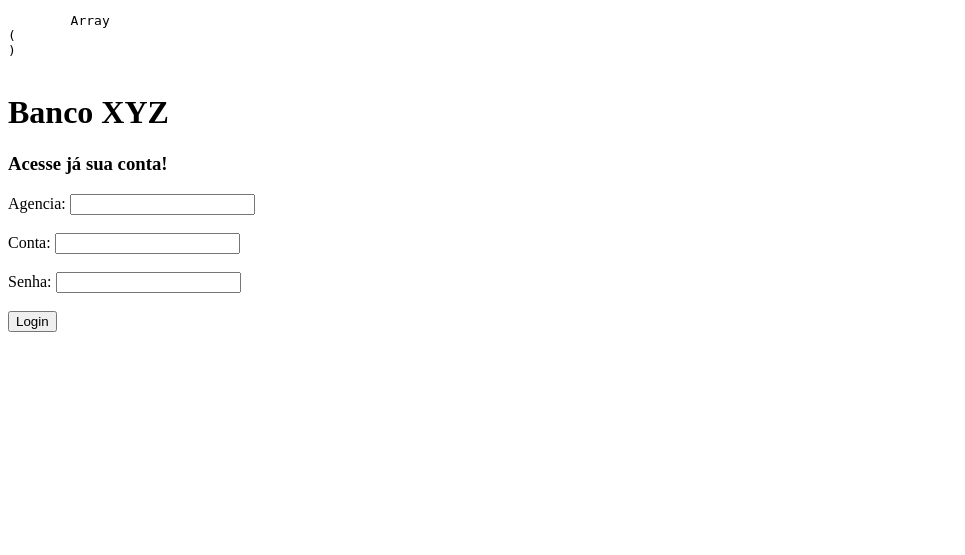
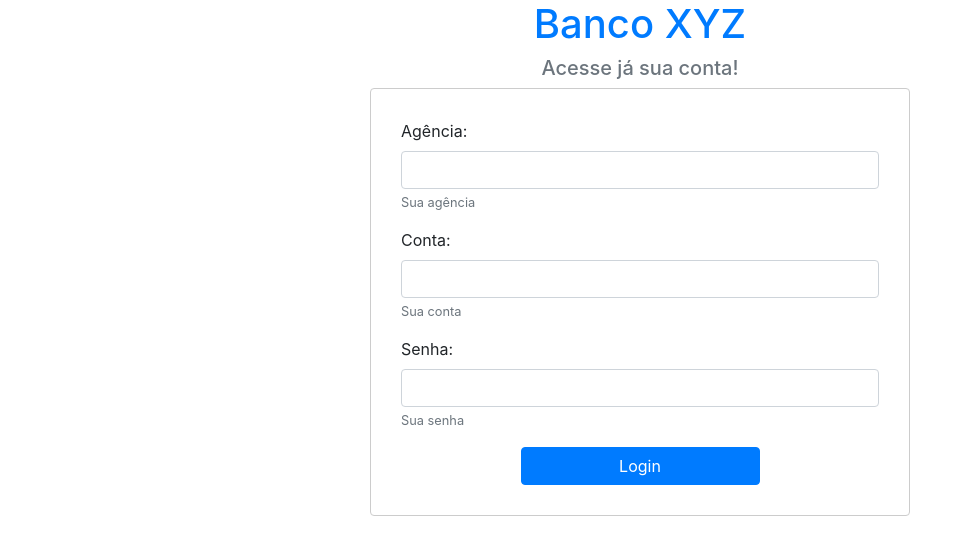
Before and after one commit to melonio/caixaeletronico, a PHP site: page /login.php in a window 1280 px wide. Shown: the top 555 px of the page, without its empty margins (0-965 px from the left). Run offline with PHP 8.4, Linux system fonts and the light colour scheme.

Commit message:
Inclusão de interface gráfica no Login e no Index

```diff
--- a/login.php
+++ b/login.php
@@ -1,4 +1,5 @@
 <?php
+    session_cache_expire(5);
     session_start();
     require "config.php";
 
@@ -26,23 +27,46 @@
 <html>
 <head>
     <meta charset="UTF-8">
-    <meta name="viewport" content="width=device-width, initial-scale=1.0">
+    <meta name="viewport" content="width=device-width, initial-scale=1.0, shrink-to-fit=no">
+    <link rel="stylesheet" href="https://stackpath.bootstrapcdn.com/bootstrap/4.1.1/css/bootstrap.min.css" integrity="sha384-WskhaSGFgHYWDcbwN70/dfYBj47jz9qbsMId/iRN3ewGhXQFZCSftd1LZCfmhktB" crossorigin="anonymous">
     <title>Banco XYZ</title>
 </head>
 <body>
-    <pre>
-        <?php print_r($_SESSION); ?>
-    </pre>
-    <h1>Banco XYZ</h1>
-    <h3>Acesse já sua conta!</h3>
-    <form method="post" action="">
-        Agencia:
-        <input autocomplete="off" type="text" name="agencia" value=""/> <br><br>
-        Conta:
-        <input autocomplete="off" type="text" name="conta" value=""/> <br><br>
-        Senha:
-        <input autocomplete="off" type="password" name="senha" value=""/> <br><br>
-        <input type="submit" value="Login">
-    </form>
+    <main class="container rounded">
+
+    <h1 class="text-primary text-center">Banco XYZ</h1>
+    <h3 class="text-secondary h5 text-center">Acesse já sua conta!</h3>
+    <div class="row d-flex justify-content-center">
+        <div class="col-sm-6">
+            <form method="post" autocomplete="off">
+                <fieldset style="padding: 30px; border:1px solid #ccc" class="rounded">
+                    <div class="form-group">
+                        <label for="agencia">Agência:</label>
+                        <input class="form-control" id="agencia" autocomplete="off" type="text" name="agencia" value=""/>
+                        <small class="form-text text-muted">Sua agência</small>
+                    </div>
+                    <div class="form-group">
+                        <label for="conta">Conta:</label>
+                        <input class="form-control" id="conta" autocomplete="off" type="text" name="conta" value=""/>
+                        <small class="form-text text-muted">Sua conta</small>
+                    </div>
+                    <div class="form-group">
+                        <label for="senha">Senha:</label>
+                        <input id="senha" class="form-control" autocomplete="off" type="password" name="senha" value=""/>
+                        <small class="form-text text-muted">Sua senha</small>
+                    </div>
+                    <div class="text-center">
+                    <input class="btn btn col-6 btn-primary" type="submit" value="Login">
+                    </div>
+                </fieldset>
+            </form>
+    </div>
+    </div>
+    </main>
+
+    <script src="https://code.jquery.com/jquery-3.3.1.slim.min.js" integrity="sha384-q8i/X+965DzO0rT7abK41JStQIAqVgRVzpbzo5smXKp4YfRvH+8abtTE1Pi6jizo" crossorigin="anonymous"></script>
+    <script src="https://cdnjs.cloudflare.com/ajax/libs/popper.js/1.14.3/umd/popper.min.js" integrity="sha384-ZMP7rVo3mIykV+2+9J3UJ46jBk0WLaUAdn689aCwoqbBJiSnjAK/l8WvCWPIPm49" crossorigin="anonymous"></script>
+    <script src="https://stackpath.bootstrapcdn.com/bootstrap/4.1.1/js/bootstrap.min.js" integrity="sha384-smHYKdLADwkXOn1EmN1qk/HfnUcbVRZyYmZ4qpPea6sjB/pTJ0euyQp0Mk8ck+5T" crossorigin="anonymous"></script>
+    <script src="script.js"></script>
 </body>
 </html>
--- a/sair.php
+++ b/sair.php
@@ -1,6 +1,5 @@
 <?php
 session_start();
-unset($_SESSION['nome']);
-unset($_SESSION['online']);
+session_destroy();
 
 header("Location: index.php");
--- /dev/null
+++ b/script.js
@@ -0,0 +1,27 @@
+$(function(){
+
+    $(document).ready(function(){
+        $(".form-control").each(function(){
+            $(this).attr("autocomplete", "off");
+        });
+
+        $("table").addClass("text-center");
+        $("thead").addClass("thead-dark");
+
+        $(".tipo").each(function(){
+            if($(this).html() == 0)
+            {
+                $(this).html("DEPÓSITO").parent().addClass("text-success");
+            }
+            else
+            {
+                $(this).html("SAQUE").parent().addClass("text-danger");
+            }
+        });
+
+        // $("table").on("select", function(e){
+        //     e.preventDefault();
+        // });
+    })
+
+})
```
Also changed, not shown: index.php (+75 -4 lines).
